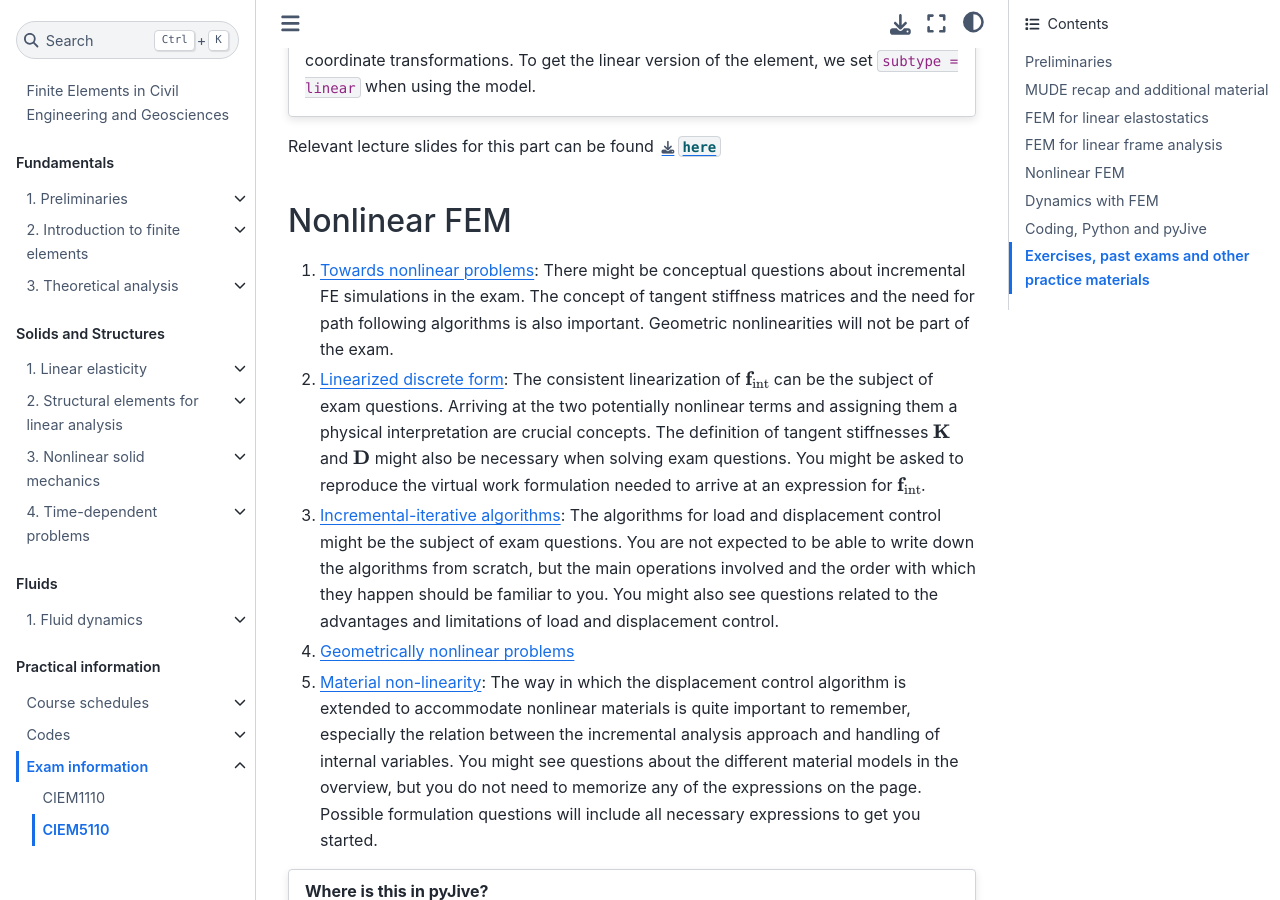
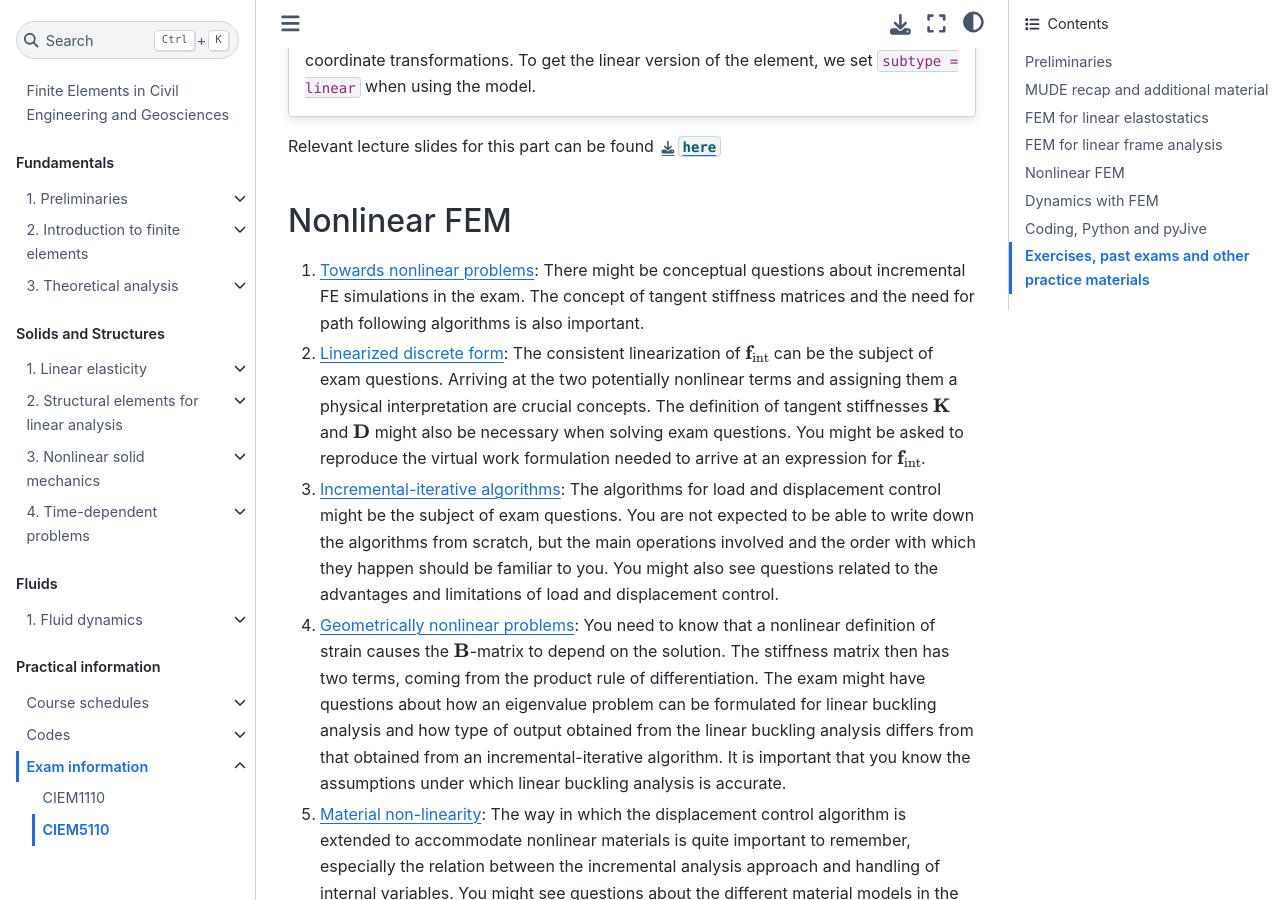
Before and after one commit to TeachBooks/mirror_computational_modelling, a Jupyter Book: the page built from book/exam_tips/5110.md, in a window 1280 px wide and 900 px high, scrolled down 3621 px. Built offline with Jupyter Book 1.0.4 settings and Sphinx 7.4.7 and the Sphinx Book theme 1.1.4, drawn with Linux system fonts in a browser that asks for light colours; pages that are not in the unit, such as notebooks, are missing from menus.

Commit message:
Add geometric nonlinearity

````diff
--- a/book/exam_tips/5110.md
+++ b/book/exam_tips/5110.md
@@ -64,10 +64,10 @@ Relevant lecture slides for this part can be found {download}`here<https://surfd
 
 ## Nonlinear FEM
 
-  1. {doc}`../solid_nonlinear/introduction`: There might be conceptual questions about incremental FE simulations in the exam. The concept of tangent stiffness matrices and the need for path following algorithms is also important. Geometric nonlinearities will not be part of the exam.
+  1. {doc}`../solid_nonlinear/introduction`: There might be conceptual questions about incremental FE simulations in the exam. The concept of tangent stiffness matrices and the need for path following algorithms is also important.
   2. {doc}`../solid_nonlinear/linearization`: The consistent linearization of $\mathbf{f}_\mathrm{int}$ can be the subject of exam questions. Arriving at the two potentially nonlinear terms and assigning them a physical interpretation are crucial concepts. The definition of tangent stiffnesses $\mathbf{K}$ and $\mathbf{D}$ might also be necessary when solving exam questions. You might be asked to reproduce the virtual work formulation needed to arrive at an expression for $\mathbf{f}_\mathrm{int}$.
   1. {doc}`../solid_nonlinear/solution_algorithms`: The algorithms for load and displacement control might be the subject of exam questions. You are not expected to be able to write down the algorithms from scratch, but the main operations involved and the order with which they happen should be familiar to you. You might also see questions related to the advantages and limitations of load and displacement control.
-  1. {doc}`../solid_nonlinear/geometric_nonlinearity`
+  1. {doc}`../solid_nonlinear/geometric_nonlinearity`: You need to know that a nonlinear definition of strain causes the $\mathbf{B}$-matrix to depend on the solution. The stiffness matrix then has two terms, coming from the product rule of differentiation. The exam might have questions about how an eigenvalue problem can be formulated for linear buckling analysis and how type of output obtained from the linear buckling analysis differs from that obtained from an incremental-iterative algorithm. It is important that you know the assumptions under which linear buckling analysis is accurate.
   1. {doc}`../solid_nonlinear/material_nonlinearity`: The way in which the displacement control algorithm is extended to accommodate nonlinear materials is quite important to remember, especially the relation between the incremental analysis approach and handling of internal variables. You might see questions about the different material models in the overview, but you do not need to memorize any of the expressions on the page. Possible formulation questions will include all necessary expressions to get you started.
 
 ```{card}
````
